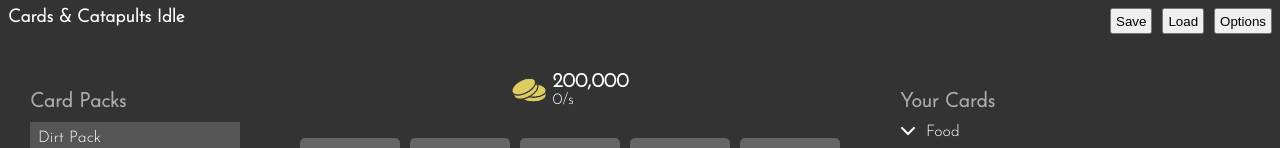
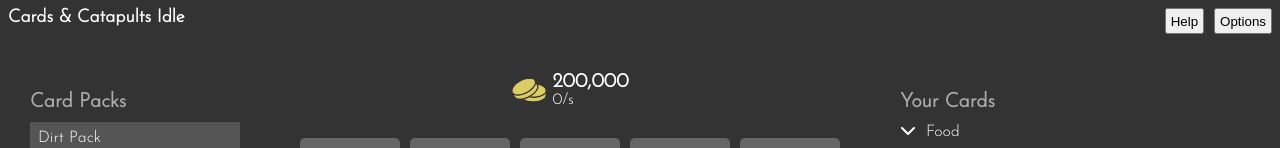
Before and after one commit to Rybadour/cards-n-catapults-idle, a React app: page / in a window 1280 px wide. Shown: the top 148 px of the page. Built offline with nearby package versions, Linux system fonts and the light colour scheme.

Commit message:
Added basic help modal

```diff
--- a/package.json
+++ b/package.json
@@ -27,6 +27,7 @@
     "@types/node": "^17.0.23",
     "@types/react": "^17.0.43",
     "@types/react-dom": "^17.0.14",
+    "@types/react-modal": "^3.13.1",
     "@typescript-eslint/eslint-plugin": "^5.16.0",
     "@typescript-eslint/parser": "^5.16.0",
     "babel-loader": "^8.2.4",
@@ -65,6 +66,7 @@
     "@fortawesome/react-fontawesome": "^0.1.18",
     "@mui/material": "^5.5.3",
     "classnames": "^2.3.1",
-    "d3-timer": "^3.0.1"
+    "d3-timer": "^3.0.1",
+    "react-modal": "^3.15.1"
   }
 }
--- a/src/components/header.tsx
+++ b/src/components/header.tsx
@@ -1,14 +1,23 @@
 import './header.scss';
+import Modal from 'react-modal';
+import { useState } from 'react';
 
 function Header() {
+  const [isHelpModalOpen, setIsHelpModalOpen] = useState(false);
+
   return <header>
     <h1>Cards & Catapults Idle</h1>
 
     <div className="options">
-      <button>Save</button>
-      <button>Load</button>
+      <button onClick={() => setIsHelpModalOpen(true)}>Help</button>
       <button>Options</button>
     </div>
+
+    <Modal
+      isOpen={isHelpModalOpen}
+    >
+      <h2>Help Tips</h2>
+    </Modal>
   </header>;
 }
 
```
Also changed, not shown: 1 other file (tests, documents, lock files or other folders).
